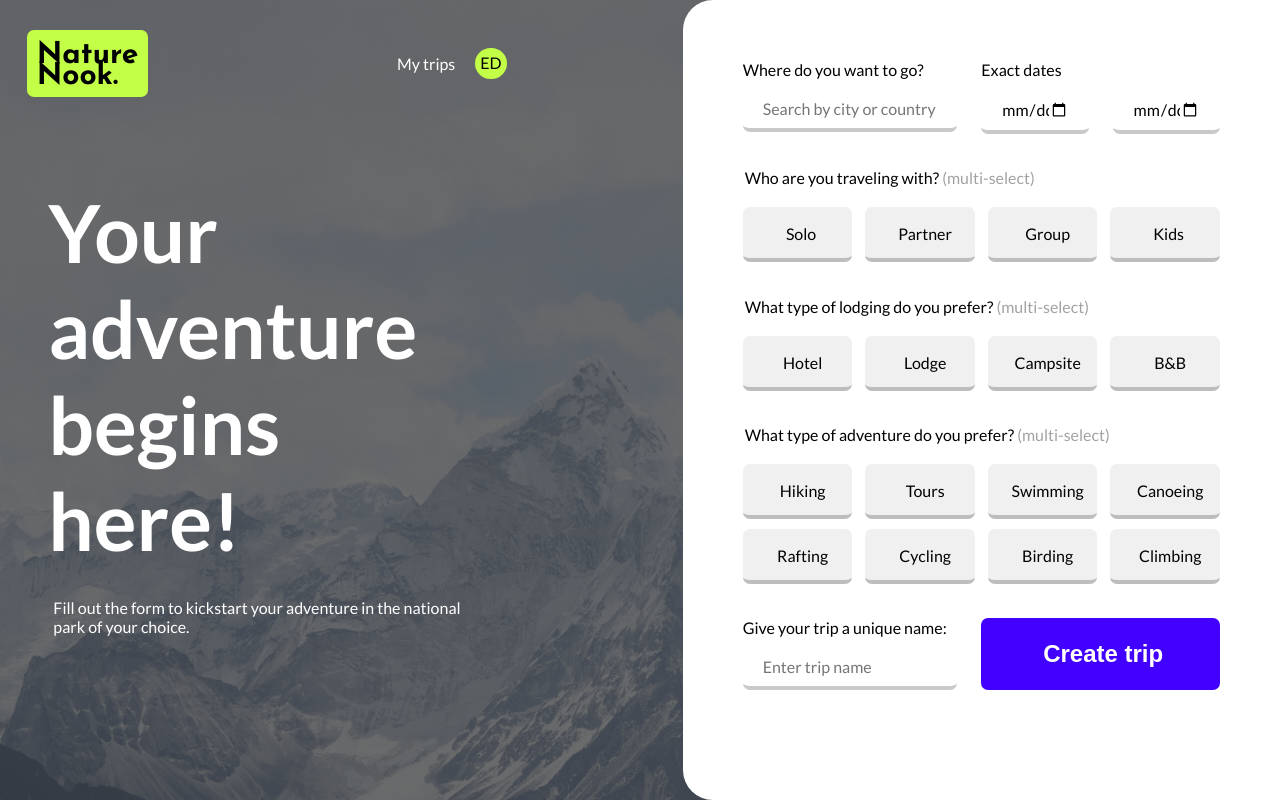
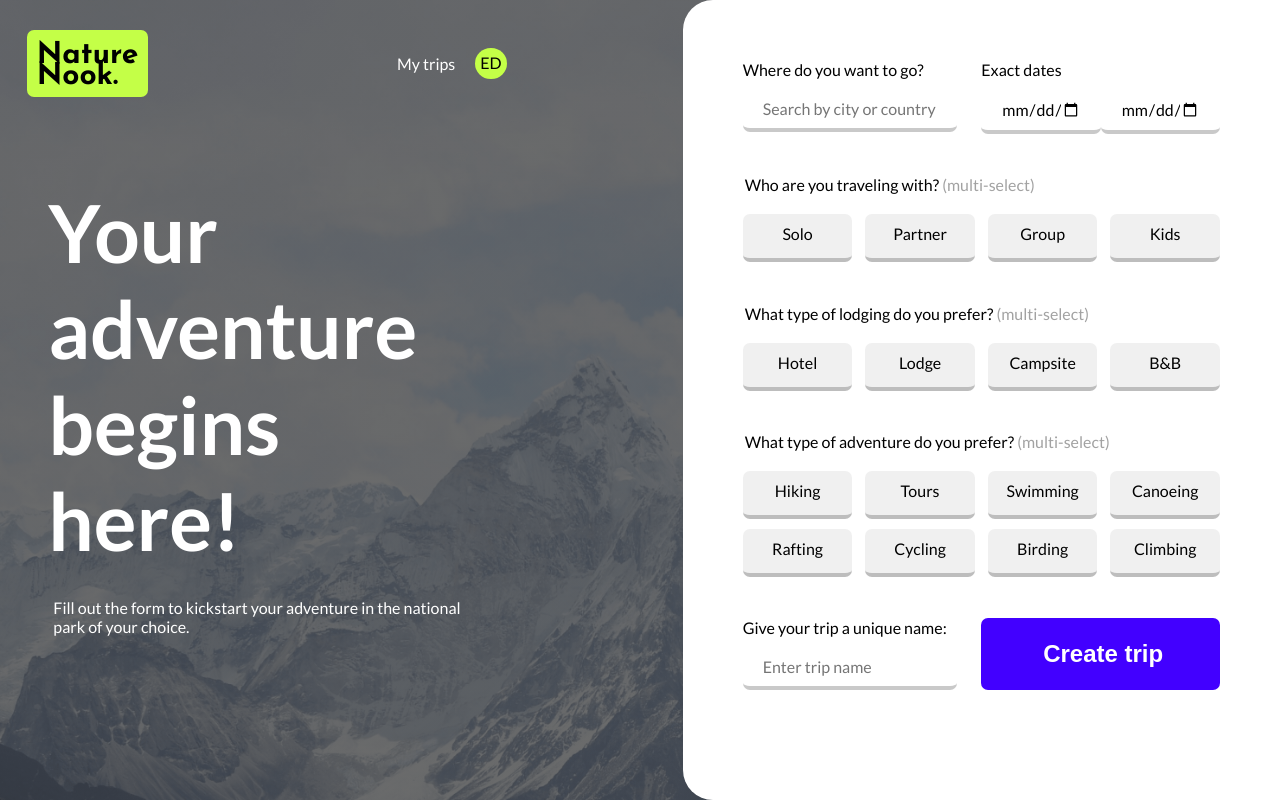
Before and after one commit to masorol/national-park-tour-planner, a Flask app: page /plan_trip in a window 1280 px wide. Run offline with Flask 3, Linux system fonts and the light colour scheme.

Commit message:
Update styling, scrollbar,and checkbox styling

```diff
--- a/static/main.css
+++ b/static/main.css
@@ -88,12 +88,22 @@ a {
   text-decoration: none;
 }
 
+.link-underline:hover {
+  text-decoration: underline;
+  text-decoration-color: var(--accent-bright);
+}
+
 .btn {
   padding: 10px 40px 10px 45px;
   background-color: var(--accent-medium);
   border-radius: var(--border-radius);
   font-weight: 900;
   font-size: 1.5rem;
+  cursor: pointer;
+}
+
+.btn:hover {
+  background-color: var(--default-dark);
 }
 
 header {
@@ -145,7 +155,9 @@ main {
   margin-bottom: 30px;
 }
 
-#edit-trip, #delete-trip, #export-trip {
+#edit-trip,
+#delete-trip,
+#export-trip {
   padding: 20px;
   background-color: var(--default-light);
   color: var(--default-dark);
@@ -168,7 +180,8 @@ aside {
   justify-content: center;
 }
 
-.form-content-wrapper, .trip-content-wrapper {
+.form-content-wrapper,
+.trip-content-wrapper {
   background-color: var(--default-light);
   color: var(--default-dark);
   border-radius: 20px;
@@ -183,7 +196,7 @@ aside {
   flex-flow: row wrap;
 }
 
-span {
+.legend-span {
   color: var(--accent-very-light);
 }
 
@@ -213,7 +226,6 @@ fieldset legend {
 
 label {
   width: 100%;
-  cursor: pointer;
 }
 
 fieldset label {
@@ -223,6 +235,12 @@ fieldset label {
   background-color: var(--button-light);
   border-radius: var(--border-radius);
   border-bottom: 4px solid var(--button-light-accent);
+}
+
+fieldset label:hover {
+  color: var(--accent-medium);
+  background-color: var(--button-hover);
+  border-bottom: 4px solid var(--accent-medium);
 }
 
 input {
@@ -260,7 +278,8 @@ input[type=checkbox] {
     font-size: 3rem;
   }
 
-  .form-content-wrapper, .trip-content-wrapper {
+  .form-content-wrapper,
+  .trip-content-wrapper {
     padding: 50px;
   }
 
@@ -306,12 +325,12 @@ input[type=checkbox] {
   #start,
   #end {
     width: 45%;
+    cursor: pointer;
   }
 
   .bottom-section {
     display: flex;
     justify-content: space-between;
-    /* align-items: flex-end; */
     width: 100%;
   }
 
@@ -357,12 +376,13 @@ input[type=checkbox] {
     width: 100%;
   }
 
-  #edit-trip, #delete-trip, #export-trip {
+  #edit-trip,
+  #delete-trip,
+  #export-trip {
     width: 30%;
   }
 
   aside {
-    /* todo: decide */
     width: 50%;
     width: 70%;
     justify-content: flex-end;
@@ -383,8 +403,6 @@ input[type=checkbox] {
     font-size: 5rem;
     margin-bottom: 30px;
     margin-left: -5px;
-    /* wraps on smaller desktops */
-    /* width: 50%; */
   }
 
   .form-content-wrapper,
@@ -397,8 +415,8 @@ input[type=checkbox] {
 
   .trip-content-wrapper {
     overflow: scroll;
-    /* todo: figure out why this doesn't work */
-    scrollbar-color: #4200FF;
+    scrollbar-color: var(--accent-medium) var(--accent-medium);
+    scrollbar-width: thin;
   }
 
   .plan-trip-form {
@@ -416,6 +434,11 @@ input[type=checkbox] {
   .location,
   .dates,
   .trip-name {
+    width: 50%;
+  }
+
+  #start,
+  #end {
     width: 50%;
   }
 
@@ -443,3 +466,29 @@ input[type=checkbox] {
   }
 
 }
+
+
+.custom-checkbox input[type="checkbox"]:checked+.checkbox-label {
+  color: var(--accent-medium);
+  /* Todo check font-weight */
+  font-weight: 700;
+}
+
+.custom-checkbox {
+  display: inline-block;
+  position: relative;
+  cursor: pointer;
+}
+
+.checkbox-label {
+  display: inline-block;
+}
+
+.visually-hidden {
+  position: absolute;
+  clip: rect(0 0 0 0);
+  width: 1px;
+  height: 1px;
+  margin: -1px;
+  overflow: hidden;
+}
--- a/static/script.js
+++ b/static/script.js
@@ -0,0 +1,7 @@
+const customCheckbox = document.querySelectorAll('.custom-checkbox');
+const checkbox = document.querySelectorAll('visually-hidden');
+
+customCheckbox.addEventListener('click', function() {
+  this.classList.toggle('checked');
+  checkbox.checked = !checkbox.checked;
+});
--- a/templates/create-trip.html
+++ b/templates/create-trip.html
@@ -22,7 +22,7 @@
         </a>
         <div class="nav-wrapper">
           <!-- todo: change route to my trips -->
-          <a href="/">My trips</a>
+          <a href="/" class="link-underline">My trips</a>
           <p class="account">ED</p>
         </div>
       </div>
@@ -45,7 +45,7 @@
   <aside>
     <div class="trip-content-wrapper">
       <h2 class="scroll">Overall itinerary</h2>
-      <p>{{trip}}</p>
+      <p class="trip-itenerary">{{trip}}</p>
     </div>
   </aside>
 </body>
--- a/templates/index.html
+++ b/templates/index.html
@@ -20,7 +20,7 @@
         <a href="/"><h1>Nature<br>Nook.</h1></a>
         <div class="nav-wrapper">
           <!-- todo: change route to my trips -->
-          <a href="">My trips</a>
+          <a href="" class="link-underline">My trips</a>
           <p class="account">ED</p>
         </div>
       </div>
--- a/templates/plan-trip.html
+++ b/templates/plan-trip.html
@@ -22,7 +22,7 @@
         </a>
         <div class="nav-wrapper">
           <!-- todo: change route to my trips -->
-          <a href="/">My trips</a>
+          <a href="/" class="link-underline">My trips</a>
           <p class="account">ED</p>
         </div>
       </div>
@@ -50,75 +50,76 @@
           </div>
         </div>
         <fieldset>
-          <legend>Who are you traveling with? <span>(multi-select)</span></legend>
-          <label for="solo">
-            <input type="checkbox" id="solo" name="traveling-with" value="solo" />Solo
+          <legend>Who are you traveling with? <span class="legend-span">(multi-select)</span></legend>
+          <label for="solo" class="custom-checkbox">
+            <input type="checkbox" id="solo" name="traveling-with" value="solo" class="visually-hidden" /><span class="checkbox-label">Solo</span>
           </label>
-          <label for="group">
-            <input type="checkbox" id="partner" name="traveling-with" value="with one partner" />
-            Partner
+          <label for="partner" class="custom-checkbox">
+            <input type="checkbox" id="partner" name="traveling-with" value="with one partner"
+              class="visually-hidden" />
+            <span class="checkbox-label">Partner</span>
           </label>
-          <label for="family">
-            <input type="checkbox" id="group" name="traveling-with" value="in a group" />
-            Group
+          <label for="group" class="custom-checkbox">
+            <input type="checkbox" id="group" name="traveling-with" value="in a group" class="visually-hidden" />
+            <span class="checkbox-label">Group</span>
           </label>
-          <label for="with-kids">
-            <input type="checkbox" id="kids" name="traveling-with" value="with kids" />Kids
+          <label for="kids" class="custom-checkbox">
+            <input type="checkbox" id="kids" name="traveling-with" value="with kids" class="visually-hidden" /><span class="checkbox-label">Kids</span>
           </label>
         </fieldset>
         <fieldset>
-          <legend>What type of lodging do you prefer? <span>(multi-select)</span></legend>
-          <label for="hotels">
-            <input type="checkbox" id="hotels" name="lodging" value="hotels" />
-            Hotel
+          <legend>What type of lodging do you prefer? <span class="legend-span">(multi-select)</span></legend>
+          <label for="hotels" class="custom-checkbox">
+            <input type="checkbox" id="hotels" name="lodging" value="hotels" class="visually-hidden" />
+            <span class="checkbox-label">Hotel</span>
           </label>
-          <label for="lodges">
-            <input type="checkbox" id="lodges" name="lodging" value="lodges" />
-            Lodge
+          <label for="lodges" class="custom-checkbox">
+            <input type="checkbox" id="lodges" name="lodging" value="lodges" class="visually-hidden" />
+            <span class="checkbox-label">Lodge</span>
           </label>
-          <label for="campsites">
-            <input type="checkbox" id="campsites" name="lodging" value="campsites" />
-            Campsite
+          <label for="campsites" class="custom-checkbox">
+            <input type="checkbox" id="campsites" name="lodging" value="campsites" class="visually-hidden" />
+            <span class="checkbox-label">Campsite</span>
           </label>
-          <label for="bed-breakfast">
-            <!-- todo: make s lower case -->
-            <input type="checkbox" id="bed-breakfast" name="lodging" value="bed &amp; breakfasts" />
-            B&B
+          <label for="bed-breakfast" class="custom-checkbox">
+            <input type="checkbox" id="bed-breakfast" name="lodging" value="bed &amp; breakfasts"
+              class="visually-hidden" />
+            <span class="checkbox-label">B&B</span>
           </label>
         </fieldset>
         <fieldset>
-          <legend>What type of adventure do you prefer? <span>(multi-select)</span></legend>
-          <label for="hiking">
-            <input type="checkbox" id="hiking" name="adventure" value="hiking" />
-            Hiking
+          <legend>What type of adventure do you prefer? <span class="legend-span">(multi-select)</span></legend>
+          <label for="hiking" class="custom-checkbox">
+            <input type="checkbox" id="hiking" name="adventure" value="hiking" class="visually-hidden" />
+            <span class="checkbox-label">Hiking</span>
           </label>
-          <label for="tours">
-            <input type="checkbox" id="tours" name="adventure" value="tours" />
-            Tours
+          <label for="tours" class="custom-checkbox">
+            <input type="checkbox" id="tours" name="adventure" value="tours" class="visually-hidden" />
+            <span class="checkbox-label">Tours</span>
           </label>
-          <label for="swimming">
-            <input type="checkbox" id="swimming" name="adventure" value="swimming" />
-            Swimming
+          <label for="swimming" class="custom-checkbox">
+            <input type="checkbox" id="swimming" name="adventure" value="swimming" class="visually-hidden" />
+            <span class="checkbox-label">Swimming</span>
           </label>
-          <label for="canoeing">
-            <input type="checkbox" id="canoeing" name="adventure" value="canoeing" />
-            Canoeing
+          <label for="canoeing" class="custom-checkbox">
+            <input type="checkbox" id="canoeing" name="adventure" value="canoeing" class="visually-hidden" />
+            <span class="checkbox-label">Canoeing</span>
           </label>
-          <label for="rafting">
-            <input type="checkbox" id="rafting" name="adventure" value="rafting" />
-            Rafting
+          <label for="rafting" class="custom-checkbox">
+            <input type="checkbox" id="rafting" name="adventure" value="rafting" class="visually-hidden" />
+            <span class="checkbox-label">Rafting</span>
           </label>
-          <label for="cycling">
-            <input type="checkbox" id="cycling" name="adventure" value="cycling" />
-            Cycling
+          <label for="cycling" class="custom-checkbox">
+            <input type="checkbox" id="cycling" name="adventure" value="cycling" class="visually-hidden" />
+            <span class="checkbox-label">Cycling</span>
           </label>
-          <label for="cycling">
-            <input type="checkbox" id="birding" name="adventure" value="birding" />
-            Birding
+          <label for="birding" class="custom-checkbox">
+            <input type="checkbox" id="birding" name="adventure" value="birding" class="visually-hidden" />
+            <span class="checkbox-label">Birding</span>
           </label>
-          <label for="cycling">
-            <input type="checkbox" id="rock-climbing" name="adventure" value="rock climbing" />
-            Climbing
+          <label for="climbing" class="custom-checkbox">
+            <input type="checkbox" id="climbing" name="adventure" value="climbing" class="visually-hidden" />
+            <span class="checkbox-label">Climbing</span>
           </label>
         </fieldset>
         <div class="bottom-section">
```
